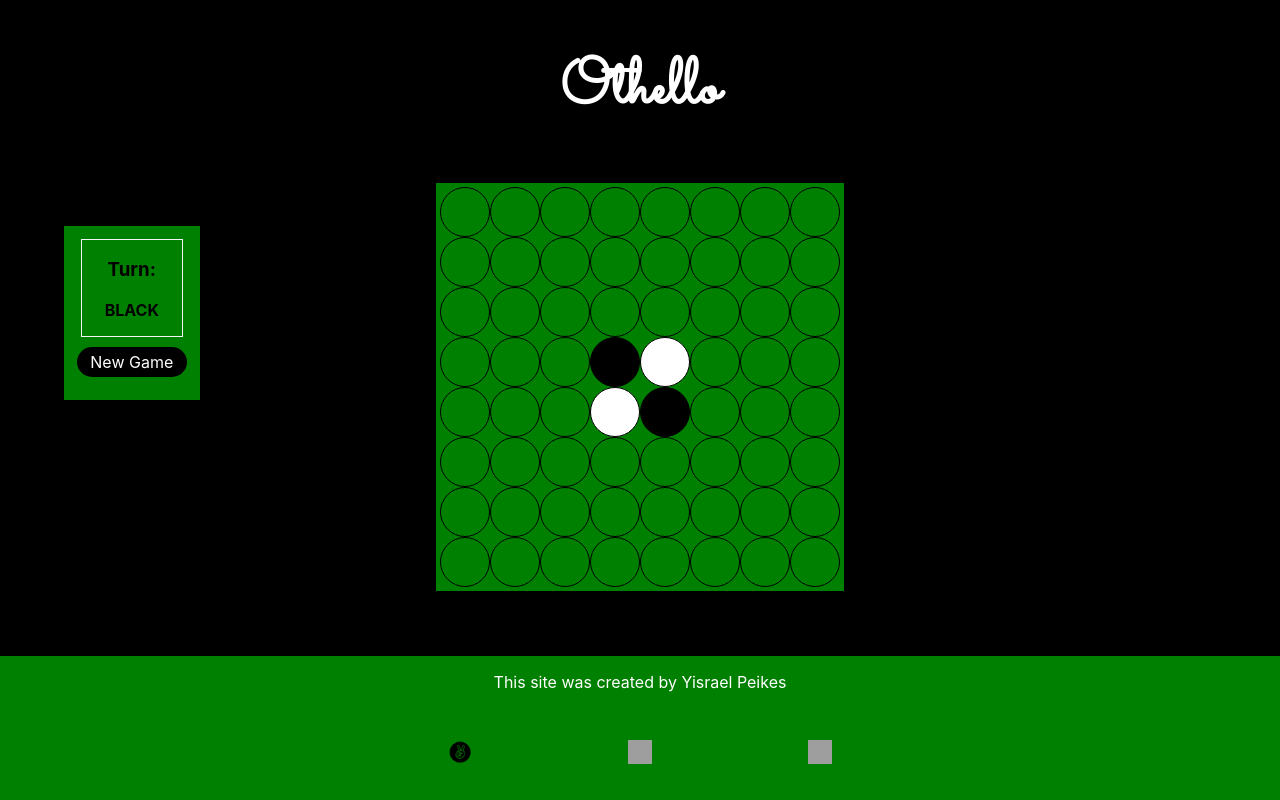
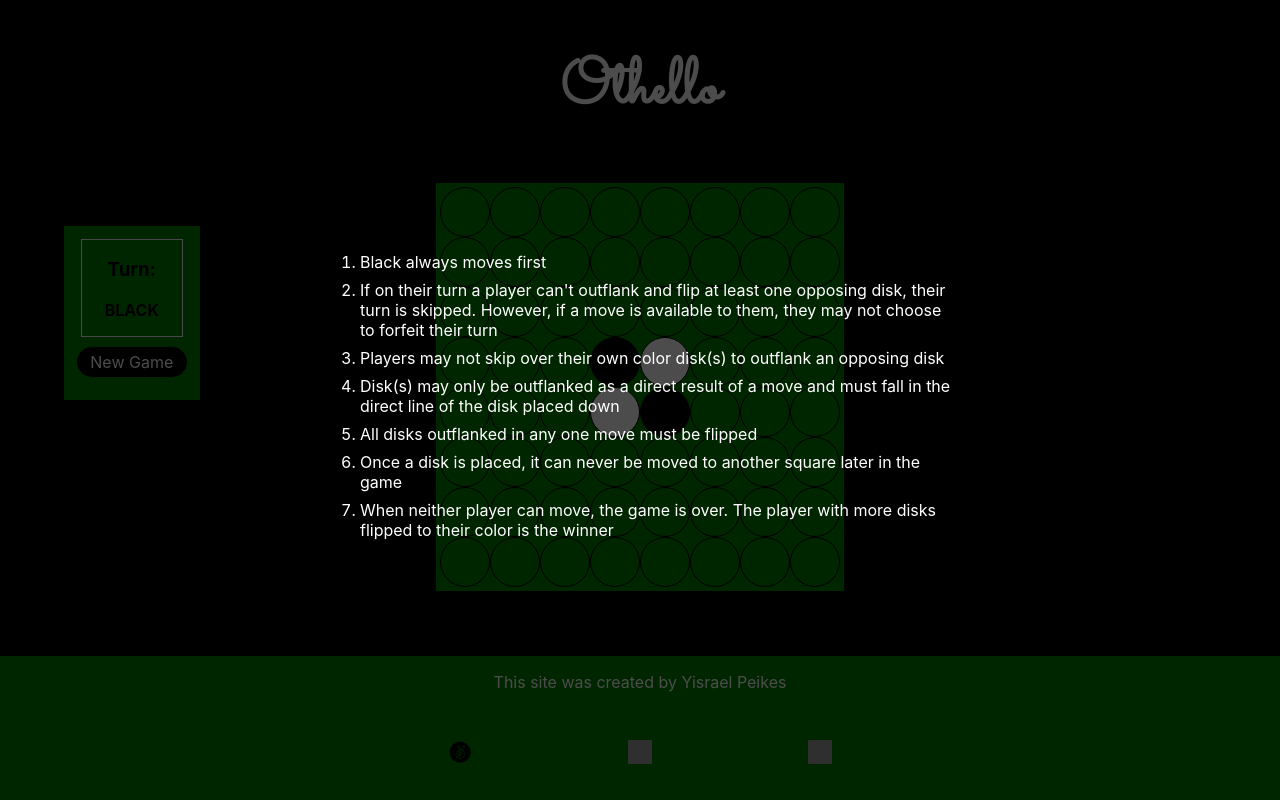
Before and after one commit to ypeikes18/othello, a React (Create React App) app: page / in a window 1280 px wide. Built offline with nearby package versions, Linux system fonts and the light colour scheme; grey boxes are pictures that could not be loaded.

Commit message:
added instructions

```diff
--- a/public/index.html
+++ b/public/index.html
@@ -14,7 +14,7 @@
       manifest.json provides metadata used when your web app is installed on a
       user's mobile device or desktop. See https://developers.google.com/web/fundamentals/web-app-manifest/
     -->
-    <link rel="manifest" href="%PUBLIC_URL%/manifest.json" />
+    <!-- <link rel="manifest" href="%PUBLIC_URL%/manifest.json" /> -->
     <!--
       Notice the use of %PUBLIC_URL% in the tags above.
       It will be replaced with the URL of the `public` folder during the build.
--- a/src/App.css
+++ b/src/App.css
@@ -173,3 +173,18 @@ ul {
   font-size: 10vh;
   color: white;
 }
+
+.instructions {
+  color: white;
+  display: flex;
+  flex-direction: column;
+  justify-content: flex-start;
+  align-items: flex-start;
+  list-style-type: decimal;
+
+}
+
+.instructions > li {
+  margin: 0 0 1vh 0;
+  text-align: left;
+}
--- a/src/components/game_component.js
+++ b/src/components/game_component.js
@@ -36,6 +36,7 @@ export default class GameComponent extends React.Component {
         return (
             <div id='game' onChange={this.handleChange}>
                 {winnerMessage}
+                { <Modal type={'instructions'}/>}
                 <h1 id='header'>Othello</h1>
                 <div id='game-div'>
                     <div id='dashboard'>
--- /dev/null
+++ b/src/components/instructions.js
@@ -0,0 +1,16 @@
+import React from "react";
+
+const Instructions = ({ winner }) => {
+    return (
+    <ul className="instructions">
+        <li>Black always moves first</li>
+        <li>If on their turn a player can't outflank and flip at least one opposing disk, their turn is skipped. However, if a move is available to them, they may not choose to forfeit their turn</li>
+        <li>Players may not skip over their own color disk(s) to outflank an opposing disk</li>
+        <li>Disk(s) may only be outflanked as a direct result of a move and must fall in the direct line of the disk placed down</li>
+        <li>All disks outflanked in any one move must be flipped</li>
+        <li>Once a disk is placed, it can never be moved to another square later in the game</li>
+        <li>When neither player can move, the game is over. The player with more disks flipped to their color is the winner</li>
+    </ul>)
+}
+
+export default Instructions;
--- a/src/components/modal.js
+++ b/src/components/modal.js
@@ -1,5 +1,7 @@
 import React from "react";
-import WinnerMessage from './winner_message'
+import WinnerMessage from './winner_message';
+import Instructions from './instructions';
+
 
 class Modal extends React.Component {
     constructor(props) {
@@ -17,6 +19,9 @@ class Modal extends React.Component {
             case 'winner':
               component = <WinnerMessage winner={this.props.winner}/>;
               break;
+            case 'instructions':
+                component = <Instructions/>;
+                break;
             default:
               return null;
           }
--- a/src/util/board.js
+++ b/src/util/board.js
@@ -41,11 +41,15 @@ export default class Board {
             row = coordinates[0] + direction[0];
             column = coordinates[1] + direction[1];
             newEdge = `${row}${column}`;
+
             if(this.onBoard([row, column]) &&
-               this.grid[row][column] === 'none') {
+            this.grid[row][column] === 'none'){
+
                 this.edges.add(newEdge)
+
             } else if(this.onBoard([row, column]) &&
               this.grid[row][column] !== 'none'){
+
                 this.edges.delete(newEdge);
             }
         })
```
Also changed, not shown: package.json (+7 -1 lines), 1 other file (tests, documents, lock files or other folders).
